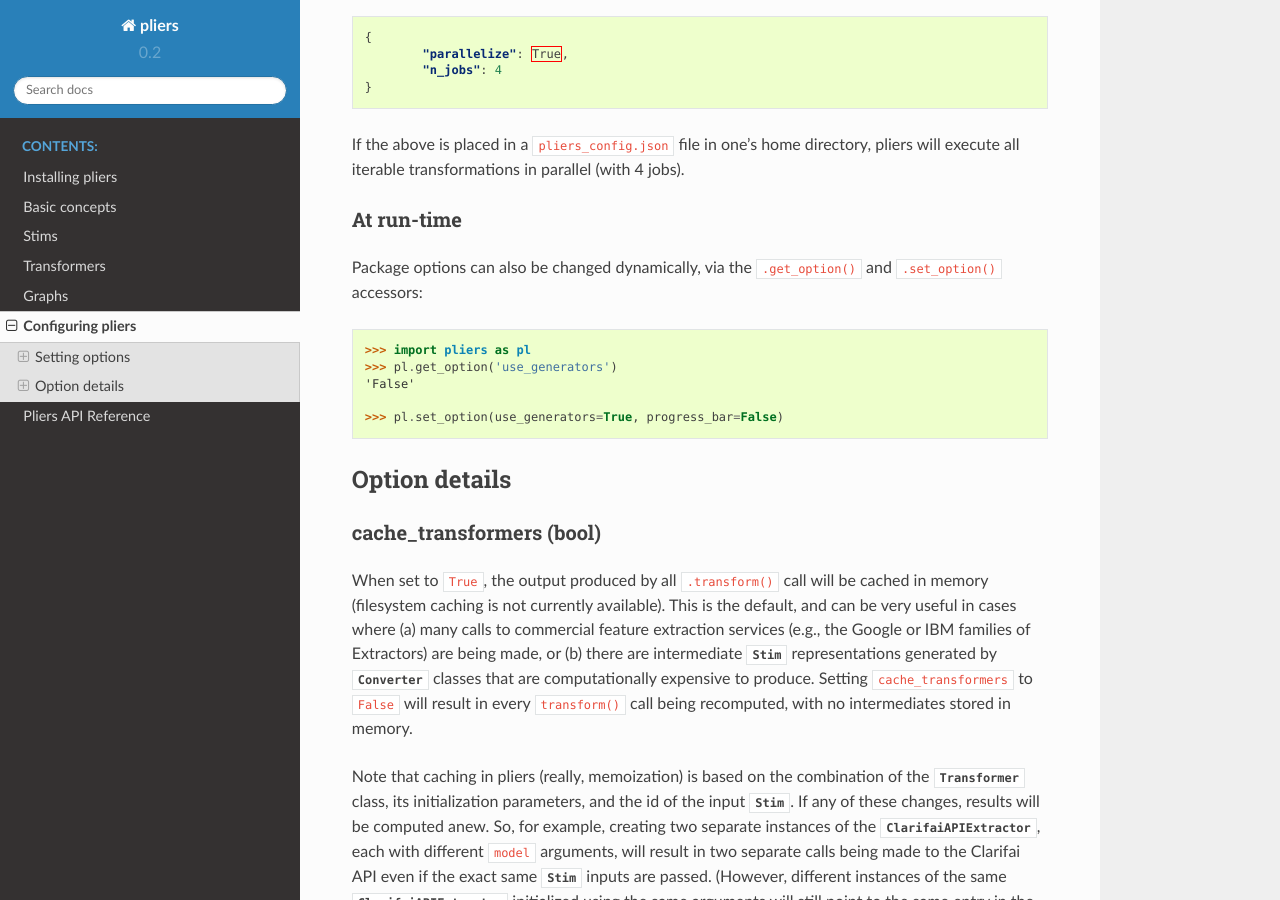
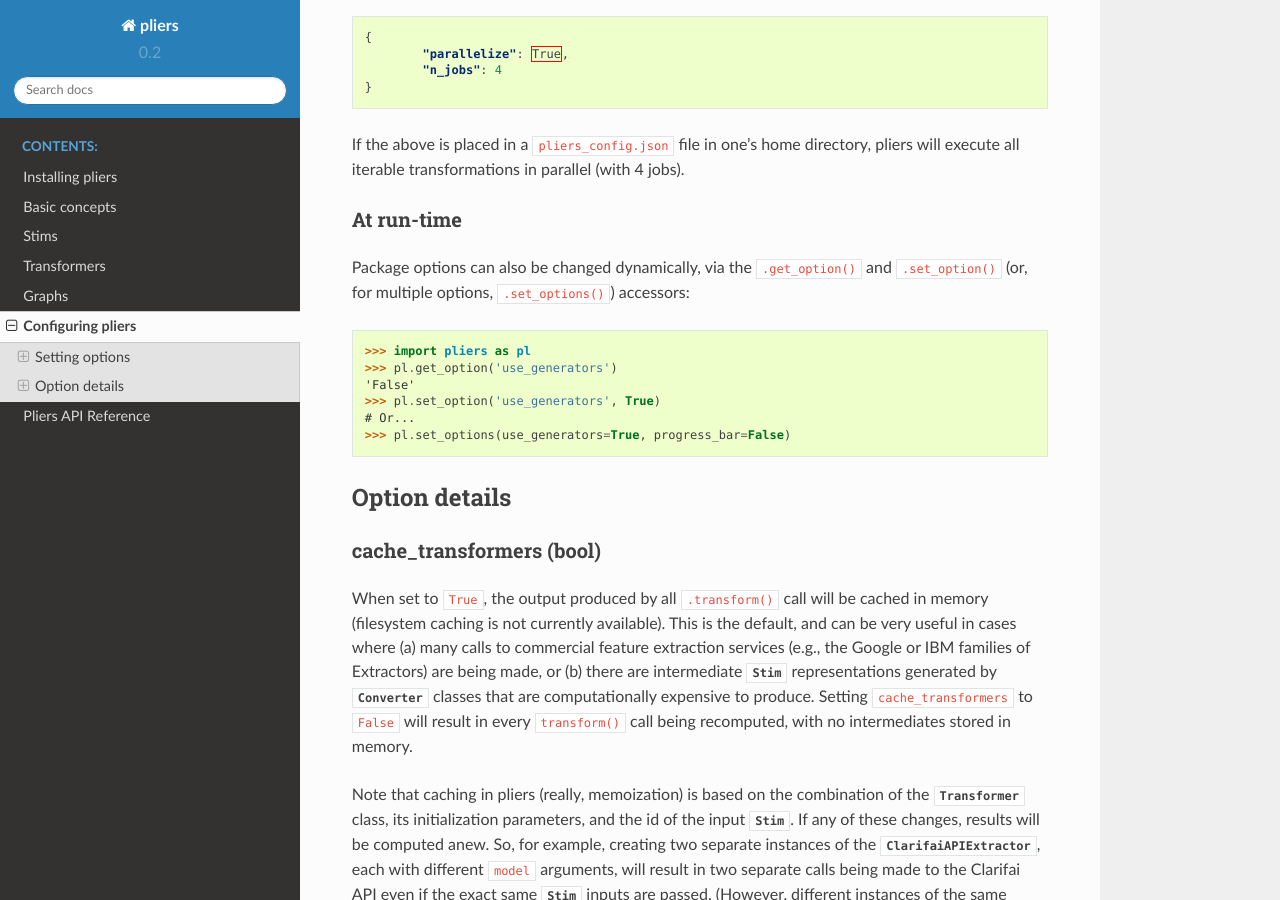
Before and after one commit to PsychoinformaticsLab/pliers, a Sphinx documentation site: the page built from docs/config.rst, in a window 1280 px wide and 900 px high, scrolled down 961 px. Built offline with Sphinx 7.4.7 and the Read the Docs theme 2.0.0, drawn with Linux system fonts in a browser that asks for light colours.

Commit message:
fix accessor calls in config

```diff
--- a/docs/config.rst
+++ b/docs/config.rst
@@ -51,15 +51,16 @@ If the above is placed in a ``pliers_config.json`` file in one's home directory,
 
 At run-time
 ~~~~~~~~~~~
-Package options can also be changed dynamically, via the ``.get_option()`` and ``.set_option()`` accessors:
+Package options can also be changed dynamically, via the ``.get_option()`` and ``.set_option()`` (or, for multiple options, ``.set_options()``) accessors:
 
 ::
 
 	>>> import pliers as pl
 	>>> pl.get_option('use_generators')
 	'False'
-
-	>>> pl.set_option(use_generators=True, progress_bar=False)
+	>>> pl.set_option('use_generators', True)
+	# Or...
+	>>> pl.set_options(use_generators=True, progress_bar=False)
 
 Option details
 --------------
```
Also changed, not shown: 1 other file.
